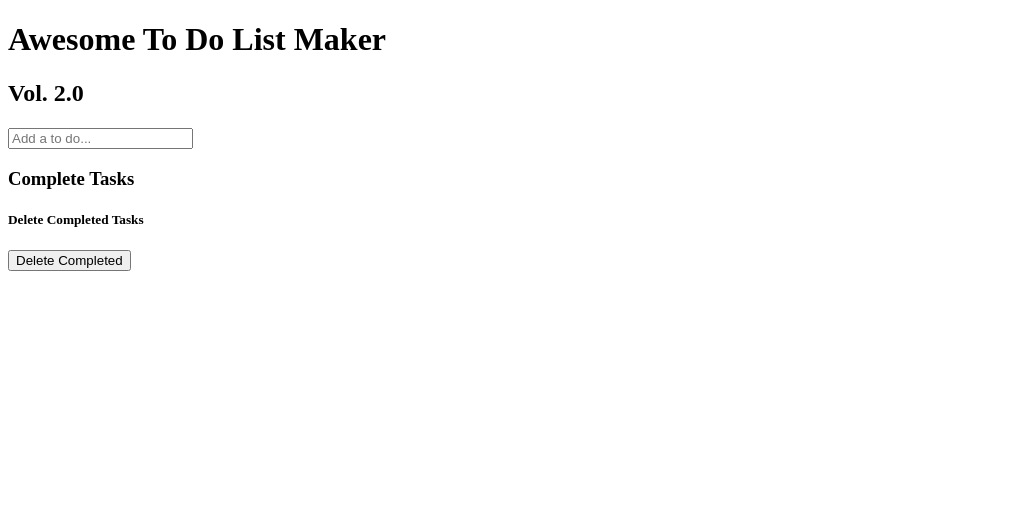
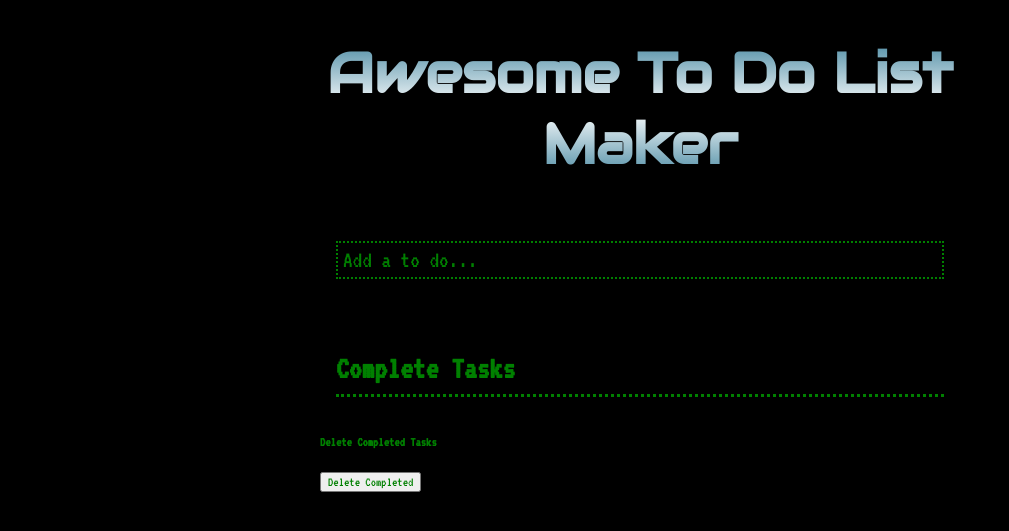
Before and after one commit to DavidTurkGT/todoListv3.0, a Node server app: page /todo/ in a window 1280 px wide. Shown: the top 531 px of the page, without its empty margins (0-1009 px from the left). Run offline with Node 20, Linux system fonts and the light colour scheme; data that the repository does not hold is empty; some libraries are stand-ins or nearby versions.

Commit message:
Added styling

```diff
--- /dev/null
+++ b/public/css/todo.css
@@ -0,0 +1,111 @@
+*{
+  box-sizing: border-box;
+  color: #fff;
+  color: green;
+  font-family: 'VT323', monospace;
+}
+
+body{
+  background-color: black;
+}
+
+.heading{
+  text-align: center;
+}
+
+.heading h1{
+  font-family: 'Audiowide', cursive;
+  font-size: 3.5em;
+  background: linear-gradient(#4788A1, #fff, #4788A1);
+  -webkit-background-clip: text;
+  -webkit-text-fill-color: transparent;
+}
+
+.heading h2{
+  font-family: 'Permanent Marker', cursive;
+    color: red;
+    position: relative;
+    top: -86px;
+    left: 155px;
+    transform: rotate(-10deg);
+    font-size: 2.5em;
+}
+
+.errors{
+  /*margin-top: -5rem;*/
+  text-align: center;
+}
+
+.errors h1{
+  /*border: 2px dotted red;*/
+  color: red;
+  margin: 0;
+  padding: 0.25rem;
+}
+
+.container{
+  width: 50vw;
+  margin: auto;
+}
+
+.input-form{
+  padding: 1rem;
+
+}
+
+.add-todo{
+  display: flex;
+  flex-wrap: nowrap;
+}
+
+.add-todo input{
+  flex: 1 70%;
+  padding: 5px;
+  font-size: 1.5em;
+  border: 2px dotted green;
+  background-color: transparent;
+}
+
+.add-todo input::placeholder{
+  color: green;
+}
+
+ul{
+  list-style: none;
+  margin: 0;
+  padding: 0;
+}
+
+.incomplete-tasks label, .complete-tasks li{
+  font-size: 1.5em;
+}
+
+.incomplete-tasks{
+  padding: 1rem;
+}
+
+.incomplete-tasks button{
+  padding: 8px;
+  border: 2px dotted green;
+  font-size: 1.1em;
+  background-color: transparent;
+}
+
+.complete-tasks{
+  padding: 1rem;
+  line-height: 1.6;
+}
+
+h3 {
+  margin: 0;
+  font-size: 2em;
+  border-bottom: 3px dotted;
+}
+
+input:focus{
+  outline:none;
+}
+
+button:focus{
+  outline: none;
+}
--- a/routes/todo.js
+++ b/routes/todo.js
@@ -13,7 +13,7 @@ const requestMade = function(req, res, next){
   next();
 };
 
-router.get("/", function(req, res){
+router.get("/", requestMade, function(req, res){
   models.todos.findAll({order: [["createdAt" ,"DESC"]]}).then((data) => {
     data.forEach((datum) => {
       todos.push(datum.dataValues)
--- a/views/todo.mustache
+++ b/views/todo.mustache
@@ -3,13 +3,15 @@
   <head>
     <meta charset="utf-8">
     <title>To Do List</title>
+    <link rel="stylesheet" href="/css/todo.css">
+    <link href="https://fonts.googleapis.com/css?family=Audiowide|Permanent+Marker" rel="stylesheet">
+    <link href="https://fonts.googleapis.com/css?family=VT323" rel="stylesheet">
   </head>
   <body>
     <div class="container">
 
       <div class="heading">
         <h1>Awesome To Do List Maker</h1>
-        <h2 id="vol1">Vol. 2.0</h2>
       </div>
 
       <div class="errors">
```
Also changed, not shown: public/img/logo.png (added), public/img/star.png (added).
